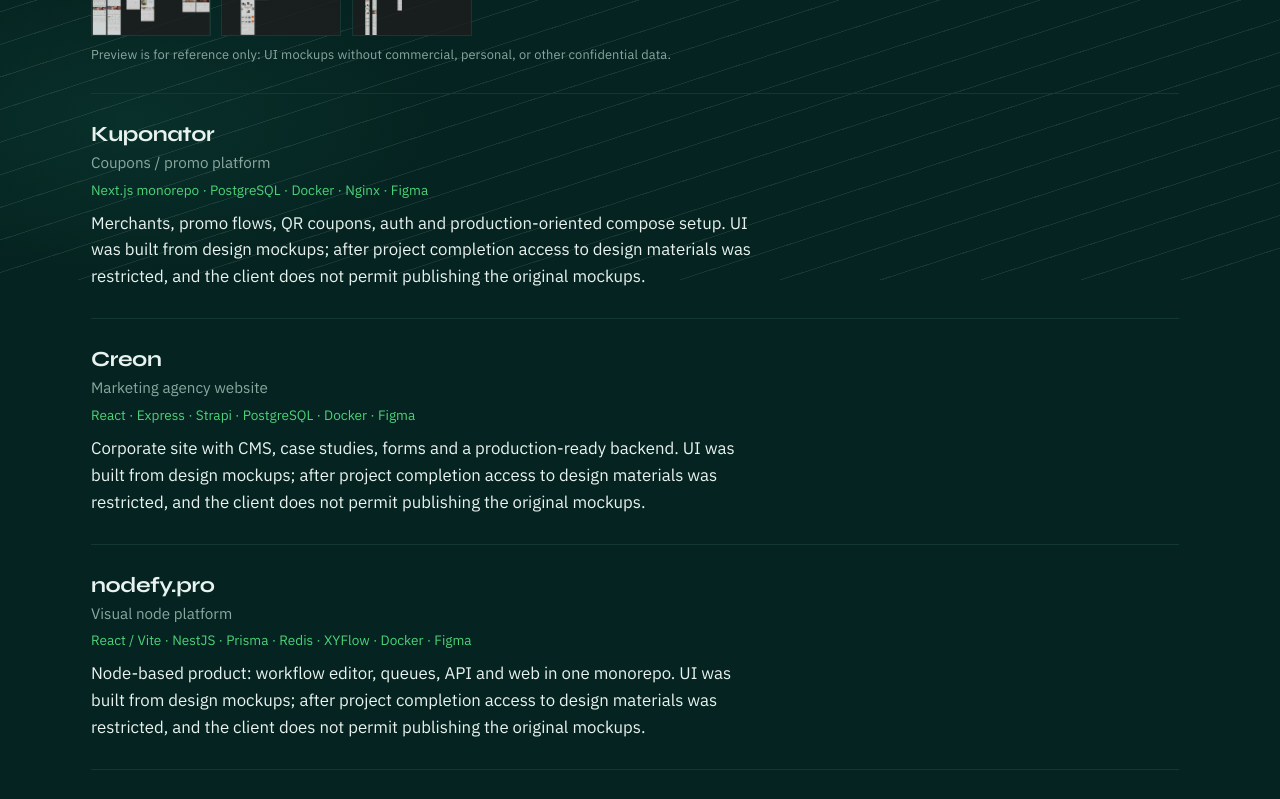
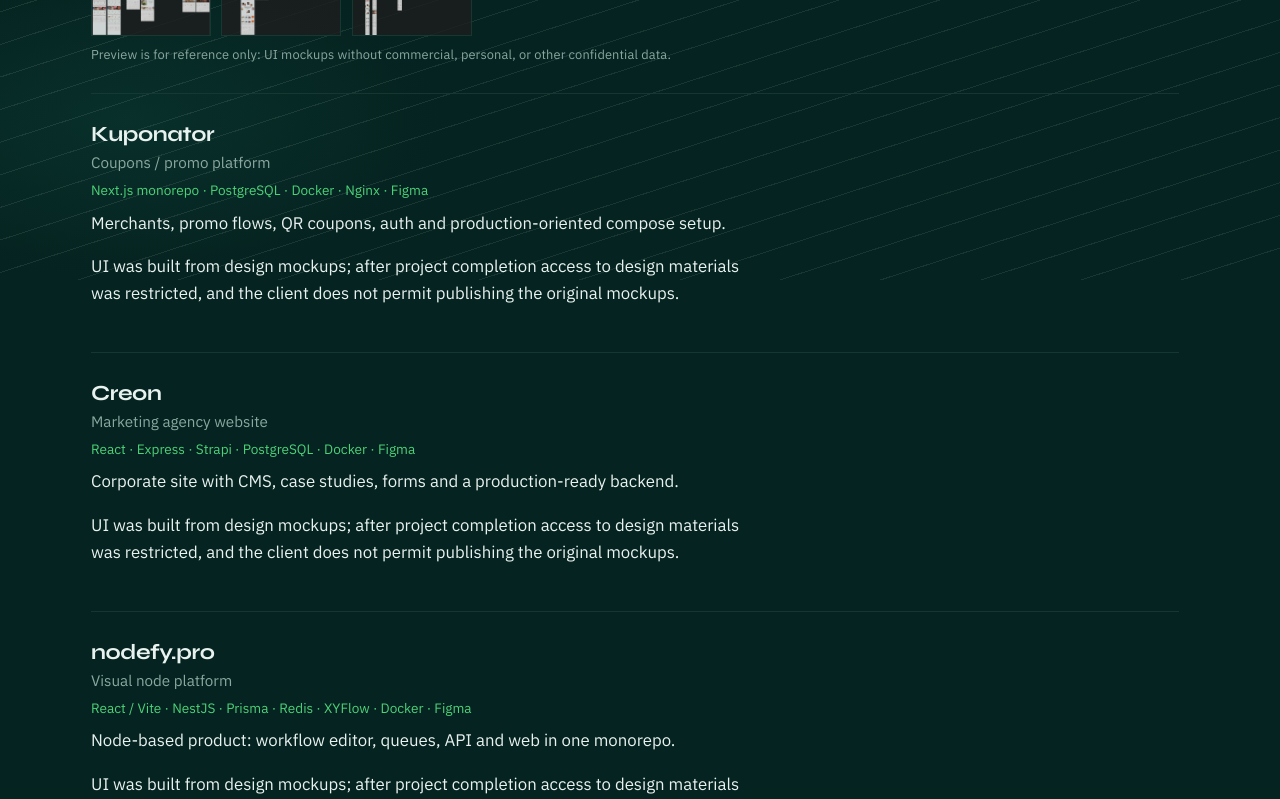
Before and after one commit to Lleonsnow/lleonsnow.github.io, a Next.js app: page /en/projects in a window 1280 px wide. Shown: the part 520-1319 px from the top of the page. Built offline with nearby package versions, Linux system fonts and the light colour scheme.

Commit message:
content: add gallery disclaimer and mockup publication limits

```diff
--- a/components/ProjectList.tsx
+++ b/components/ProjectList.tsx
@@ -8,6 +8,7 @@
   description?: string;
   url: string | null;
   gallery?: readonly string[];
+  mockupNote?: boolean;
 };
 
 type Props = {
@@ -15,6 +16,7 @@
   compact?: boolean;
   showGallery?: boolean;
   galleryNote?: string;
+  mockupNote?: string;
 };
 
 export function ProjectList({
@@ -22,6 +24,7 @@
   compact,
   showGallery,
   galleryNote,
+  mockupNote,
 }: Props) {
   return (
     <ul className={compact ? `${styles.list} ${styles.compact}` : styles.list}>
@@ -41,6 +44,9 @@
           {project.description ? (
             <p className={styles.desc}>{project.description}</p>
           ) : null}
+          {mockupNote && project.mockupNote ? (
+            <p className={styles.mockupNote}>{mockupNote}</p>
+          ) : null}
           {showGallery && !compact && project.gallery?.length ? (
             <ProjectGallery
               images={project.gallery}
--- a/components/ProjectsView.tsx
+++ b/components/ProjectsView.tsx
@@ -19,6 +19,7 @@
           projects={site.featured}
           showGallery
           galleryNote={site.ui.galleryNote}
+          mockupNote={site.ui.mockupNote}
         />
       </section>
 
--- a/content/site.ts
+++ b/content/site.ts
@@ -68,6 +68,8 @@
       keyCta: "Написать в Telegram",
       galleryNote:
         "Предпросмотр носит ознакомительный характер: макеты и UI без коммерческих, персональных и иных конфиденциальных данных.",
+      mockupNote:
+        "UI реализован по дизайн-макетам; после завершения проекта доступ к материалам ограничен, публикация исходников макетов по требованию заказчика не допускается.",
     },
     strengths: [
       {
@@ -114,32 +116,36 @@
         blurb: "Платформа купонов / промо",
         stack: "Next.js monorepo · PostgreSQL · Docker · Nginx · Figma",
         description:
-          "Мерчанты, промо-флоу, QR-купоны, auth и production-oriented compose. UI реализован по дизайн-макетам; после завершения проекта доступ к материалам ограничен, публикация исходников макетов по требованию заказчика не допускается.",
+          "Мерчанты, промо-флоу, QR-купоны, auth и production-oriented compose.",
         url: "https://www.kuponator.pro",
+        mockupNote: true,
       },
       {
         name: "Creon",
         blurb: "Сайт маркетингового агентства",
         stack: "React · Express · Strapi · PostgreSQL · Docker · Figma",
         description:
-          "Корпоративный сайт с CMS, кейсами, формами и бэкендом под продакшен. UI реализован по дизайн-макетам; после завершения проекта доступ к материалам ограничен, публикация исходников макетов по требованию заказчика не допускается.",
+          "Корпоративный сайт с CMS, кейсами, формами и бэкендом под продакшен.",
         url: "https://creon-cg.com",
+        mockupNote: true,
       },
       {
         name: "nodefy.pro",
         blurb: "Визуальная node-платформа",
         stack: "React / Vite · NestJS · Prisma · Redis · XYFlow · Docker · Figma",
         description:
-          "Node-based продукт: редактор workflow, очереди, API и web в одном монорепо. UI реализован по дизайн-макетам; после завершения проекта доступ к материалам ограничен, публикация исходников макетов по требованию заказчика не допускается.",
+          "Node-based продукт: редактор workflow, очереди, API и web в одном монорепо.",
         url: "https://nodefy.pro",
+        mockupNote: true,
       },
       {
         name: "Talk to Loop (MRG)",
         blurb: "Гуманитарная feedback-платформа",
         stack: "Angular · Node.js · Twilio · WhatsApp · AWS · Figma",
         description:
-          "Работа над Loop для Minority Rights Group: Angular-фронт и Node.js API; голосовые сценарии через Twilio; настройка WhatsApp-бота; корректировка AWS-пайплайнов. Платформа для анонимного мультиязычного фидбека (voice/SMS/WhatsApp и др.) с модерацией, переводами и referral-флоу для aid-организаций. UI реализован по дизайн-макетам; после завершения проекта доступ к материалам ограничен, публикация исходников макетов по требованию заказчика не допускается.",
+          "Работа над Loop для Minority Rights Group: Angular-фронт и Node.js API; голосовые сценарии через Twilio; настройка WhatsApp-бота; корректировка AWS-пайплайнов. Платформа для анонимного мультиязычного фидбека (voice/SMS/WhatsApp и др.) с модерацией, переводами и referral-флоу для aid-организаций.",
         url: "https://minorityrights.org/talk-to-loop/",
+        mockupNote: true,
       },
       {
         name: "Академия КУБ8",
@@ -288,6 +294,8 @@
       keyCta: "Message on Telegram",
       galleryNote:
         "Preview is for reference only: UI mockups without commercial, personal, or other confidential data.",
+      mockupNote:
+        "UI was built from design mockups; after project completion access to design materials was restricted, and the client does not permit publishing the original mockups.",
     },
     strengths: [
       {
@@ -334,32 +342,36 @@
         blurb: "Coupons / promo platform",
         stack: "Next.js monorepo · PostgreSQL · Docker · Nginx · Figma",
         description:
-          "Merchants, promo flows, QR coupons, auth and production-oriented compose setup. UI was built from design mockups; after project completion access to design materials was restricted, and the client does not permit publishing the original mockups.",
+          "Merchants, promo flows, QR coupons, auth and production-oriented compose setup.",
         url: "https://www.kuponator.pro",
+        mockupNote: true,
       },
       {
         name: "Creon",
         blurb: "Marketing agency website",
         stack: "React · Express · Strapi · PostgreSQL · Docker · Figma",
         description:
-          "Corporate site with CMS, case studies, forms and a production-ready backend. UI was built from design mockups; after project completion access to design materials was restricted, and the client does not permit publishing the original mockups.",
+          "Corporate site with CMS, case studies, forms and a production-ready backend.",
         url: "https://creon-cg.com",
+        mockupNote: true,
       },
       {
         name: "nodefy.pro",
         blurb: "Visual node platform",
         stack: "React / Vite · NestJS · Prisma · Redis · XYFlow · Docker · Figma",
         description:
-          "Node-based product: workflow editor, queues, API and web in one monorepo. UI was built from design mockups; after project completion access to design materials was restricted, and the client does not permit publishing the original mockups.",
+          "Node-based product: workflow editor, queues, API and web in one monorepo.",
         url: "https://nodefy.pro",
+        mockupNote: true,
       },
       {
         name: "Talk to Loop (MRG)",
         blurb: "Humanitarian feedback platform",
         stack: "Angular · Node.js · Twilio · WhatsApp · AWS · Figma",
         description:
-          "Work on Loop for Minority Rights Group: Angular frontend and Node.js API; voice flows via Twilio; WhatsApp bot setup; AWS pipeline fixes. Anonymous multilingual feedback platform (voice/SMS/WhatsApp and more) with moderation, translation, and referral flows for aid organizations. UI was built from design mockups; after project completion access to design materials was restricted, and the client does not permit publishing the original mockups.",
+          "Work on Loop for Minority Rights Group: Angular frontend and Node.js API; voice flows via Twilio; WhatsApp bot setup; AWS pipeline fixes. Anonymous multilingual feedback platform (voice/SMS/WhatsApp and more) with moderation, translation, and referral flows for aid organizations.",
         url: "https://minorityrights.org/talk-to-loop/",
+        mockupNote: true,
       },
       {
         name: "KUB8 Academy",
```
